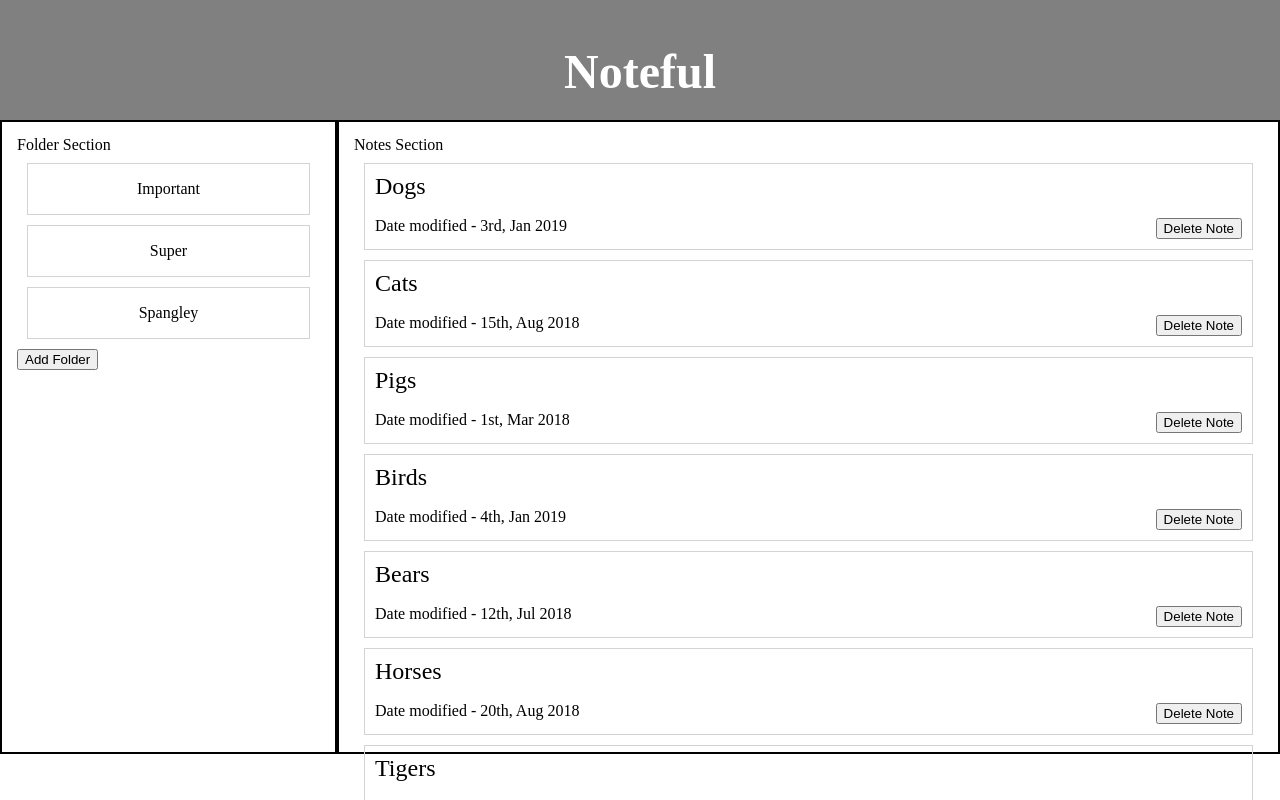
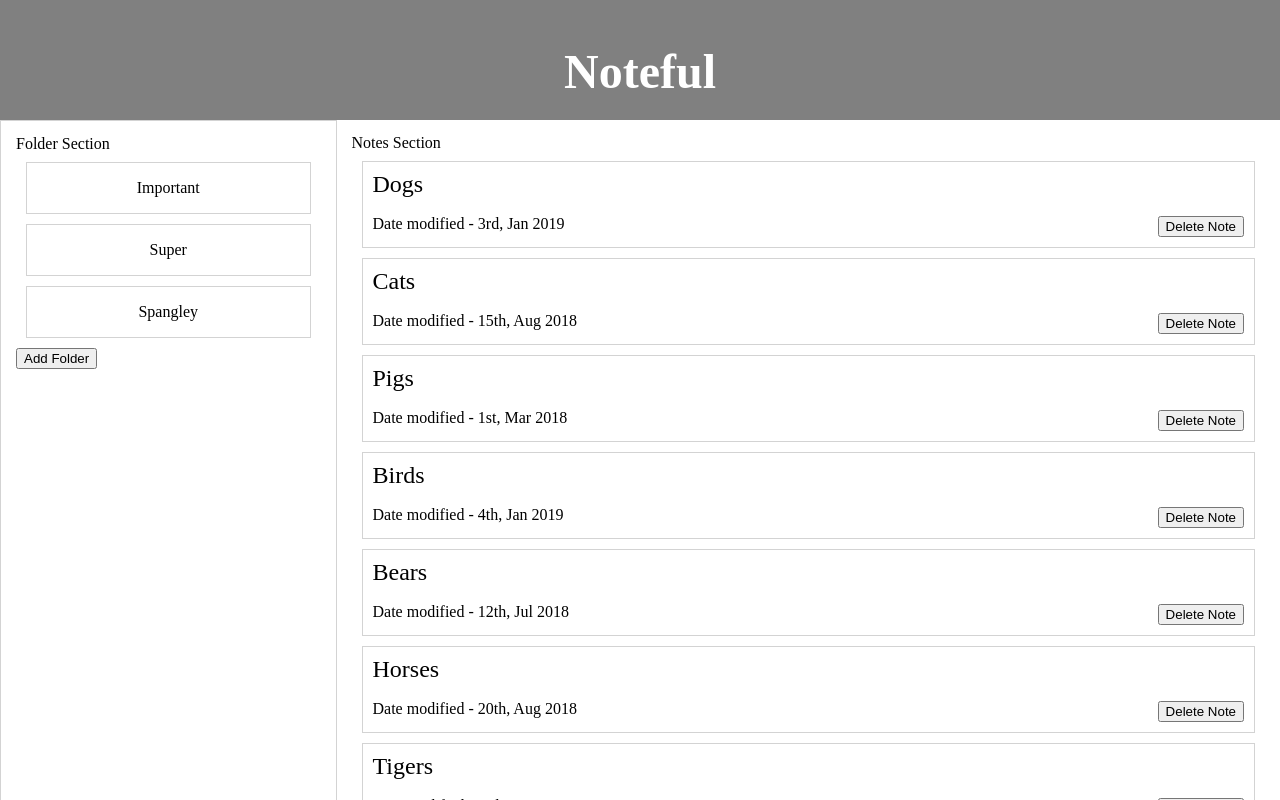
Before and after one commit to Thorn51/noteful, a React (Create React App) app: page / in a window 1280 px wide. Shown: the top 800 px of the page. Built offline with nearby package versions, Linux system fonts and the light colour scheme.

Commit message:
Tweak styles

```diff
--- a/src/Main/Main.css
+++ b/src/Main/Main.css
@@ -5,15 +5,12 @@
 
 .main_sidebar {
   flex: 1;
-  height: 75vh;
-  border: 2px solid black;
+  border: 1px solid lightgray;
   padding: 15px;
 }
 
 .main_content {
   flex: 3;
-  height: 75vh;
-  border: 2px solid black;
   padding: 15px;
 }
 
```
